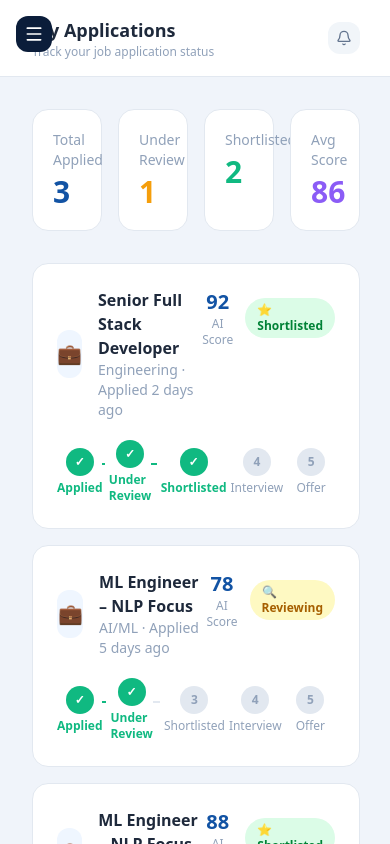
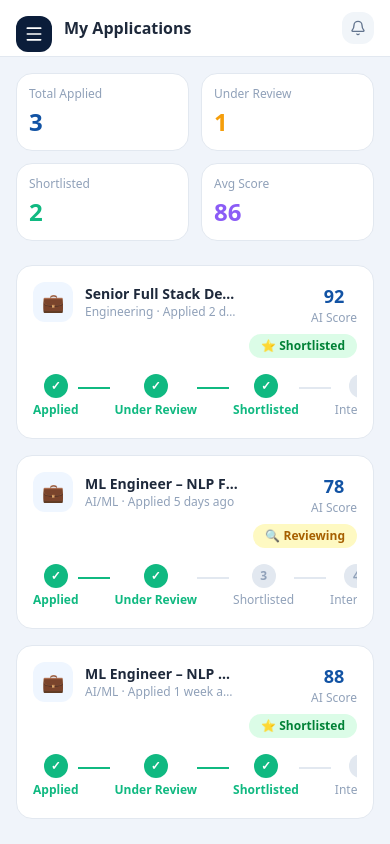
Before and after one commit to akshayaasvin/assistlana_website, a Next.js app: page /candidate/applications in a window 390 px wide. Shown: the top 844 px of the page. Built offline with nearby package versions, Linux system fonts and the light colour scheme; sample sign-in values are in the browser's storage.

Commit message:
mobile responsive candidate applications page

```diff
--- a/src/app/candidate/applications/page.js
+++ b/src/app/candidate/applications/page.js
@@ -29,29 +29,34 @@ export default function CandidateApplications() {
   return (
     <div className="min-h-screen flex bg-[#F0F4FA]">
       <CandidateSidebar user={user}/>
-      <div className="ml-0 md:ml-0 md:ml-0 md:ml-56 flex-1">
-        <div className="bg-white border-b border-[#E2E8F0] px-8 py-4 flex items-center justify-between sticky top-0 z-10">
-          <div>
-            <div className="text-lg font-bold text-[#1E293B]">My Applications</div>
-            <div className="text-xs text-slate-400">Track your job application status</div>
+      <div className="ml-0 md:ml-56 flex-1 w-full min-w-0">
+
+        {/* Topbar */}
+        <div className="bg-white border-b border-[#E2E8F0] px-4 md:px-8 py-3 md:py-4 sticky top-0 z-10">
+          <div className="flex items-center justify-between gap-2">
+            <div className="min-w-0 pl-12 md:pl-0">
+              <div className="text-base md:text-lg font-bold text-[#1E293B]">My Applications</div>
+              <div className="text-xs text-slate-400 hidden sm:block">Track your job application status</div>
             </div>
-          <button className="relative p-2 bg-[#F1F5F9] rounded-xl">
+            <button className="relative p-2 bg-[#F1F5F9] rounded-xl flex-shrink-0">
               <Bell size={16} className="text-slate-500"/>
             </button>
           </div>
+        </div>
 
-        <div className="p-8">
+        <div className="p-4 md:p-8">
+
           {/* Stats */}
-          <div className="grid grid-cols-4 gap-4 mb-8">
+          <div className="grid grid-cols-2 md:grid-cols-4 gap-3 md:gap-4 mb-6 md:mb-8">
             {[
-              { label:"Total Applied",  val: APPLICATIONS.length,                                         color:"#1253A4" },
-              { label:"Under Review",   val: APPLICATIONS.filter(a=>a.status==="Reviewing").length,       color:"#F59E0B" },
-              { label:"Shortlisted",    val: APPLICATIONS.filter(a=>a.status==="Shortlisted").length,     color:"#10B981" },
-              { label:"Avg Score",      val: Math.round(APPLICATIONS.reduce((a,b)=>a+b.score,0)/APPLICATIONS.length), color:"#8B5CF6" },
+              { label:"Total Applied", val: APPLICATIONS.length,                                                                       color:"#1253A4" },
+              { label:"Under Review",  val: APPLICATIONS.filter(a=>a.status==="Reviewing").length,                                     color:"#F59E0B" },
+              { label:"Shortlisted",   val: APPLICATIONS.filter(a=>a.status==="Shortlisted").length,                                   color:"#10B981" },
+              { label:"Avg Score",     val: APPLICATIONS.length ? Math.round(APPLICATIONS.reduce((a,b)=>a+b.score,0)/APPLICATIONS.length) : 0, color:"#8B5CF6" },
             ].map((s,i) => (
-              <div key={i} className="bg-white rounded-2xl border border-[#E2E8F0] p-5">
-                <div className="text-sm text-slate-400 mb-1">{s.label}</div>
-                <div className="text-3xl font-bold" style={{ color:s.color }}>{s.val}</div>
+              <div key={i} className="bg-white rounded-2xl border border-[#E2E8F0] p-3 md:p-5">
+                <div className="text-xs md:text-sm text-slate-400 mb-1">{s.label}</div>
+                <div className="text-2xl md:text-3xl font-bold" style={{ color:s.color }}>{s.val}</div>
               </div>
             ))}
           </div>
@@ -65,45 +70,51 @@ export default function CandidateApplications() {
               const stageIndex = app.status === "Shortlisted" ? 2 : app.status === "Reviewing" ? 1 : 0;
 
               return (
-                <div key={i} className="bg-white rounded-2xl border border-[#E2E8F0] p-6">
-                  <div className="flex items-start justify-between mb-5">
-                    <div className="flex items-center gap-4">
-                      <div className="w-12 h-12 bg-[#EFF6FF] rounded-xl flex items-center justify-center text-xl">💼</div>
-                      <div>
-                        <div className="font-bold text-[#1E293B]">{job.title}</div>
-                        <div className="text-sm text-slate-400">{job.dept} · Applied {app.appliedDate}</div>
+                <div key={i} className="bg-white rounded-2xl border border-[#E2E8F0] p-4 md:p-6">
+
+                  {/* Card Header */}
+                  <div className="flex items-start justify-between gap-3 mb-4 md:mb-5">
+                    <div className="flex items-center gap-3 min-w-0">
+                      <div className="w-10 h-10 md:w-12 md:h-12 bg-[#EFF6FF] rounded-xl flex items-center justify-center text-lg md:text-xl flex-shrink-0">
+                        💼
+                      </div>
+                      <div className="min-w-0">
+                        <div className="font-bold text-[#1E293B] text-sm md:text-base truncate">{job.title}</div>
+                        <div className="text-xs text-slate-400 truncate">{job.dept} · Applied {app.appliedDate}</div>
                       </div>
                     </div>
-                    <div className="flex items-center gap-3">
+                    <div className="flex flex-col sm:flex-row items-end sm:items-center gap-2 flex-shrink-0">
                       <div className="text-center">
-                        <div className="text-xl font-bold text-[#1253A4]">{app.score}</div>
+                        <div className="text-lg md:text-xl font-bold text-[#1253A4]">{app.score}</div>
                         <div className="text-xs text-slate-400">AI Score</div>
                       </div>
-                      <span className={`flex items-center gap-1 px-3 py-1 rounded-full text-xs font-bold ${st.bg} ${st.text}`}>
+                      <span className={`flex items-center gap-1 px-3 py-1 rounded-full text-xs font-bold whitespace-nowrap ${st.bg} ${st.text}`}>
                         {st.icon} {app.status}
                       </span>
                     </div>
                   </div>
 
-                  {/* Progress stages */}
-                  <div className="flex items-center gap-1">
+                  {/* Progress stages — scrollable on mobile */}
+                  <div className="overflow-x-auto pb-1">
+                    <div className="flex items-center gap-1 min-w-max md:min-w-0">
                       {stages.map((stage, si) => (
-                      <div key={si} className="flex items-center flex-1">
-                        <div className={`flex-1 flex flex-col items-center`}>
-                          <div className={`w-7 h-7 rounded-full flex items-center justify-center text-xs font-bold mb-1 ${
+                        <div key={si} className="flex items-center">
+                          <div className="flex flex-col items-center">
+                            <div className={`w-6 h-6 md:w-7 md:h-7 rounded-full flex items-center justify-center text-xs font-bold mb-1 flex-shrink-0 ${
                               si <= stageIndex ? "bg-[#10B981] text-white" : "bg-[#E2E8F0] text-slate-400"
                             }`}>
                               {si <= stageIndex ? "✓" : si+1}
                             </div>
-                          <div className={`text-xs ${si <= stageIndex ? "text-[#10B981] font-semibold" : "text-slate-400"}`}>
+                            <div className={`text-xs whitespace-nowrap ${si <= stageIndex ? "text-[#10B981] font-semibold" : "text-slate-400"}`}>
                               {stage}
                             </div>
                           </div>
                           {si < stages.length-1 && (
-                          <div className={`h-0.5 flex-1 mb-4 ${si < stageIndex ? "bg-[#10B981]" : "bg-[#E2E8F0]"}`}/>
+                            <div className={`h-0.5 w-8 md:w-12 lg:flex-1 mb-4 flex-shrink-0 ${si < stageIndex ? "bg-[#10B981]" : "bg-[#E2E8F0]"}`}/>
                           )}
                         </div>
                       ))}
+                    </div>
                   </div>
                 </div>
               );
@@ -111,7 +122,7 @@ export default function CandidateApplications() {
           </div>
 
           {APPLICATIONS.length === 0 && (
-            <div className="bg-white rounded-2xl border border-[#E2E8F0] p-16 text-center">
+            <div className="bg-white rounded-2xl border border-[#E2E8F0] p-12 md:p-16 text-center">
               <ClipboardList size={48} className="mx-auto mb-4 text-slate-200"/>
               <div className="font-bold text-slate-400 mb-2">No applications yet</div>
               <button onClick={() => router.push("/candidate/jobs")}
```
Lines whose indentation alone changed are shown as unchanged.
